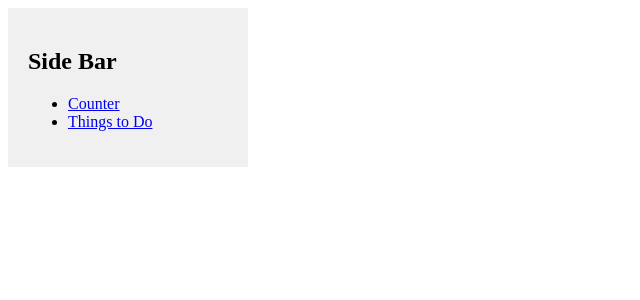
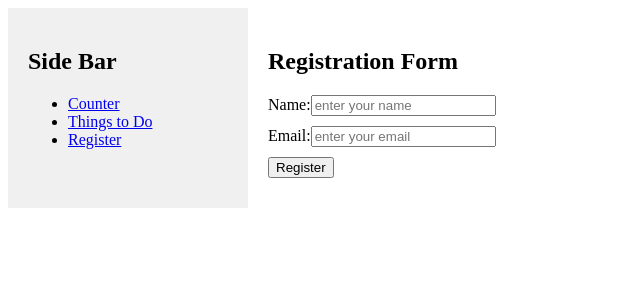
Before and after one commit to Emilio2207/project-vue, a Vue app: page /register in a window 1280 px wide. Shown: the top 300 px of the page, without its empty margins (0-640 px from the left). Built offline with nearby package versions, Linux system fonts and the light colour scheme.

Commit message:
modules | schemas | views

```diff
--- a/package.json
+++ b/package.json
@@ -10,7 +10,9 @@
     "lint": "eslint . --ext .vue,.js,.jsx,.cjs,.mjs --fix --ignore-path .gitignore"
   },
   "dependencies": {
+    "@vee-validate/yup": "^4.13.0",
     "pinia": "^2.1.7",
+    "vee-validate": "^4.13.0",
     "vue": "^3.4.21",
     "vue-router": "^4.3.0"
   },
--- a/src/components/Sidebar.vue
+++ b/src/components/Sidebar.vue
@@ -4,6 +4,7 @@
     <ul>
       <li><router-link to="/mycounter">Counter</router-link></li>
       <li><router-link to="/things-to-do">Things to Do</router-link></li>
+      <li><router-link to="/register">Register</router-link></li>
     </ul>
   </div>
 </template>
--- /dev/null
+++ b/src/modules/record/schemas/validationSchema.js
@@ -0,0 +1,6 @@
+import * as yup from "yup";
+
+export const schema = yup.object({
+  name: yup.string().required(),
+  email: yup.string().email().required(),
+});
--- /dev/null
+++ b/src/modules/record/views/RecordView.vue
@@ -0,0 +1,48 @@
+<template>
+  <div>
+    <h2>Registration Form</h2>
+    <Form
+      :validation-schema="schema"
+      @submit="onSubmit"
+    >
+      <div class="form">
+        <label for="name">Name:</label>
+        <Field
+          type="text"
+          name="name"
+          id="name"
+          placeholder="enter your name"
+        />
+        <ErrorMessage name="name" />
+      </div>
+      <div class="form">
+        <label for="email">Email:</label>
+        <Field
+          type="email"
+          name="email"
+          id="email"
+          placeholder="enter your email"
+        />
+        <ErrorMessage name="email" />
+      </div>
+      <div class="form">
+        <button type="submit">Register</button>
+      </div>
+    </Form>
+  </div>
+</template>
+
+<script setup>
+import { Form, Field, ErrorMessage } from "vee-validate";
+import { schema } from "../schemas/validationSchema.js";
+
+const onSubmit = () => {
+  console.log("Submitted Form");
+};
+</script>
+
+<style scoped>
+.form {
+  margin-bottom: 10px;
+}
+</style>
--- a/src/router/index.js
+++ b/src/router/index.js
@@ -11,12 +11,18 @@ const router = createRouter({
     {
       path: "/mycounter",
       name: "counter",
-      component: () => import("../components/MyCounter.vue"),
+      component: () => import("../modules/mycounter/components/MyCounter.vue"),
     },
     {
       path: "/things-to-do",
       name: "ThingsToDo",
-      component: () => import("../components/ThingsToDo.vue"),
+      component: () =>
+        import("../modules/thingsToDo/components/ThingsToDo.vue"),
+    },
+    {
+      path: "/register",
+      name: "register",
+      component: () => import("../modules/record/views/RecordView.vue"),
     },
   ],
 });
```
Also changed, not shown: src/modules/mycounter/components/MyCounter.vue (renamed from src/components/MyCounter.vue), src/modules/thingsToDo/components/ThingsToDo.vue (renamed from src/components/ThingsToDo.vue), 1 other file (tests, documents, lock files or other folders).
